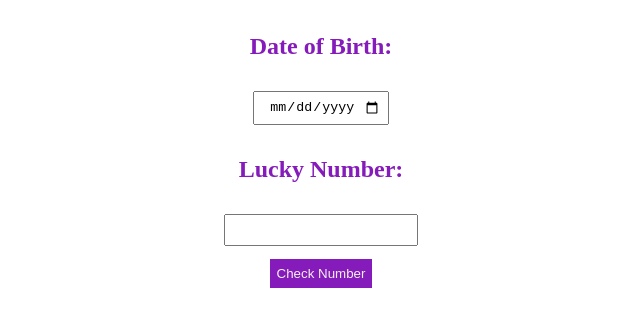
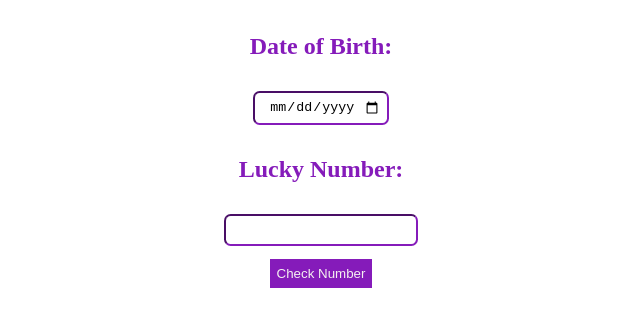
Before and after one commit to yamsun/birthday-lucky, a plain HTML site: page index.html in a window 1280 px wide. Shown: the part 89-404 px from the top of the page, without its empty margins (319-959 px from the left). Drawn offline with Linux system fonts and the light colour scheme.

Commit message:
Update style.css

```diff
--- a/style.css
+++ b/style.css
@@ -52,3 +52,8 @@ button{
     padding: 0.5em;
     border-radius: 0.5em;
 }
+
+input{
+    border-radius: 0.5em;
+    border-color:rgb(133, 27, 186)
+}
```
